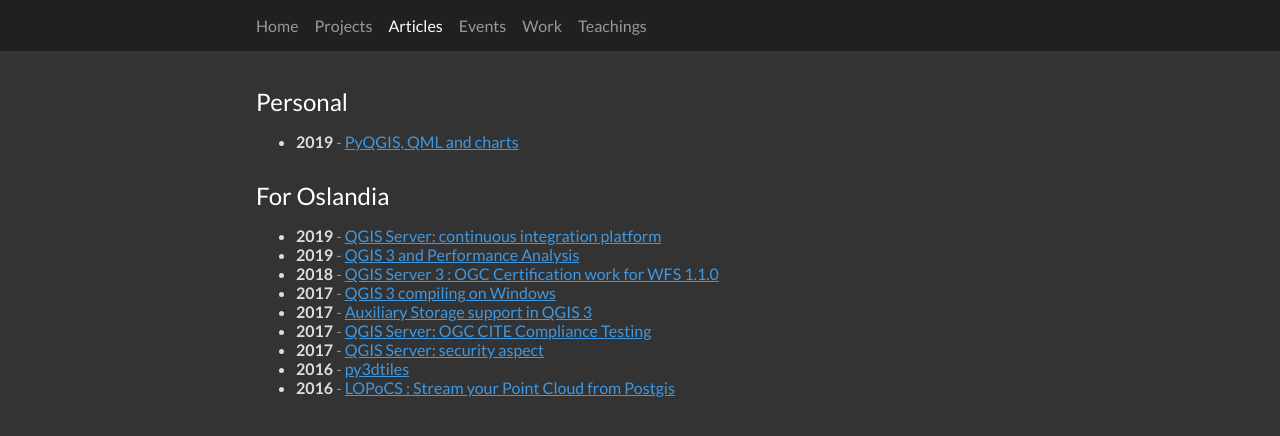
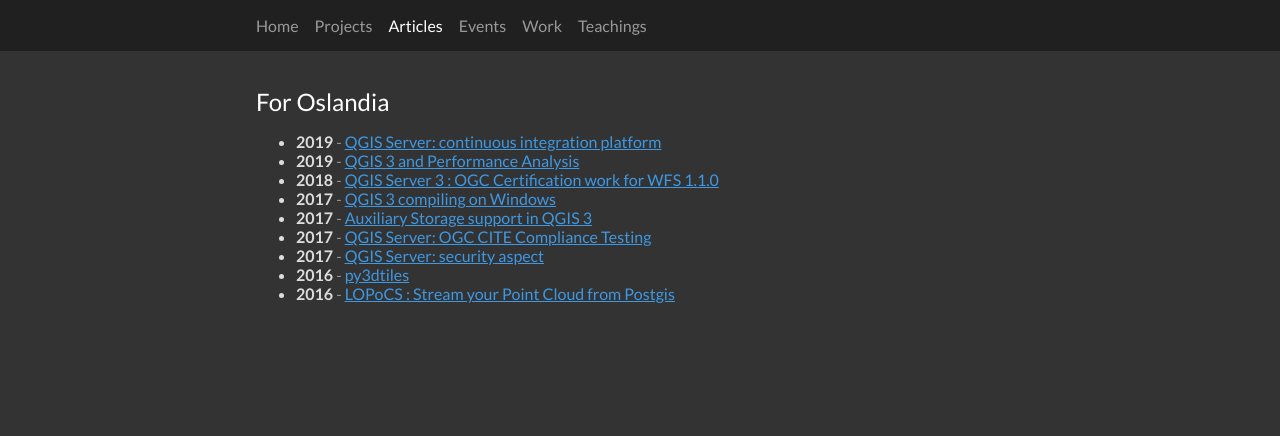
Before and after one commit to pblottiere/pblottiere.github.io, a Jekyll site: the page built from articles/index.md, in a window 1280 px wide. Shown: the top 436 px of the page. Built offline with Jekyll 4.4.1, drawn with Linux system fonts in a browser that asks for light colours; comment, search, counter and statistics services are not loaded; our own code applies the rules of GitHub Pages for plain Markdown files.

Commit message:
Draft qml article

```diff
--- a/articles/index.md
+++ b/articles/index.md
@@ -1,10 +1,6 @@
 ---
 layout: left
 ---
-
-# Personal
-
-  + {:.item} **2019** - [PyQGIS, QML and charts]({% post_url 2019-06-28-qml-part0 %})
 
 
 # For Oslandia
```
